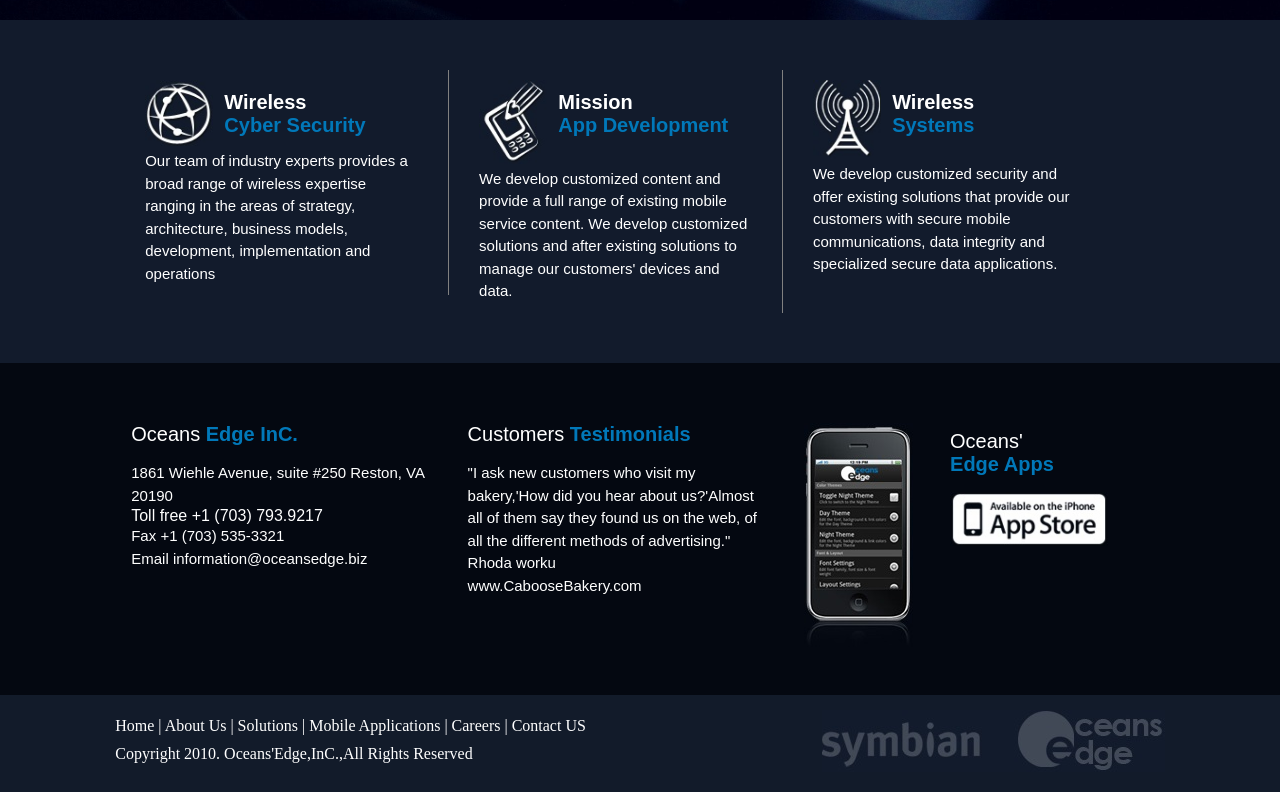
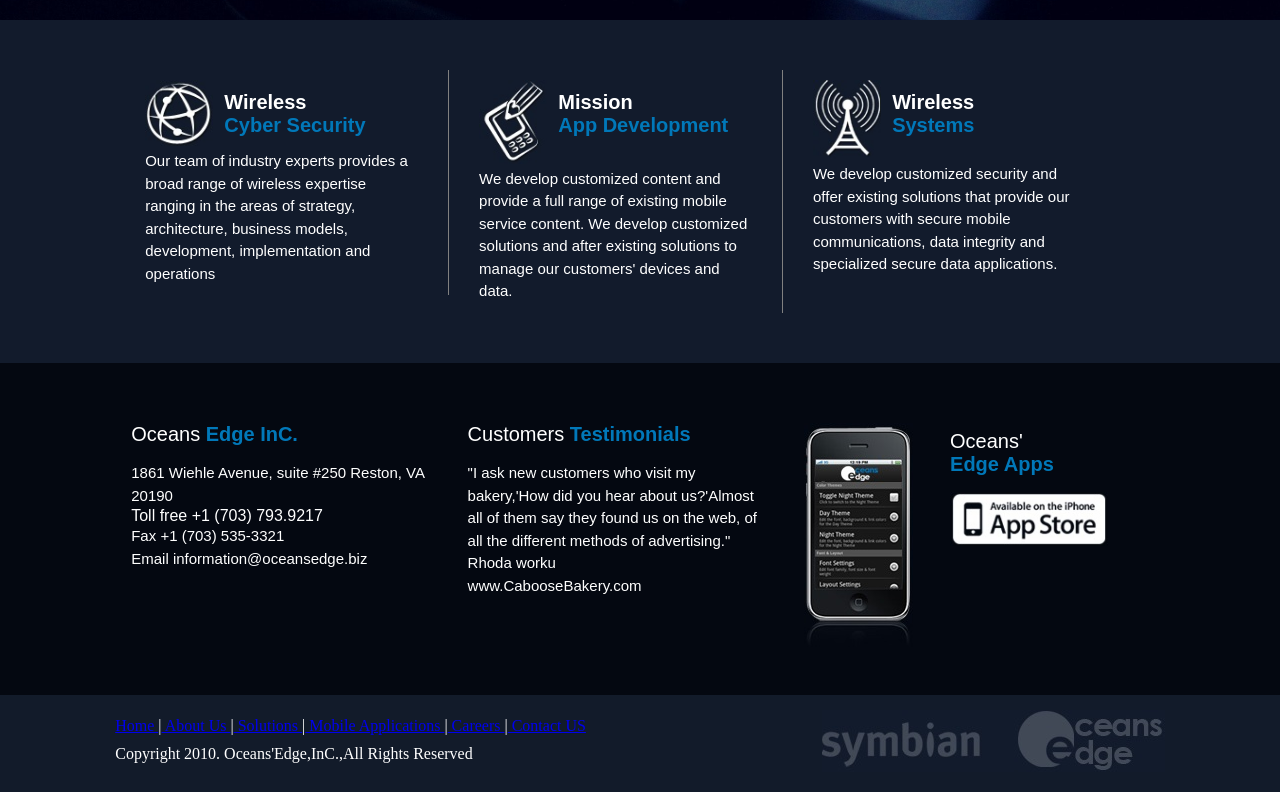
Before and after one commit to RabeyaIslam02/OceansEdge, a plain HTML site: page index.html in a window 1280 px wide. Shown: the part 541-1333 px from the top of the page. Drawn offline with Linux system fonts and the light colour scheme.

Commit message:
Update index.html

```diff
--- a/index.html
+++ b/index.html
@@ -125,7 +125,7 @@
 	<footer>
 		<div class="wrapper">
 			<div class="options">
-				<p>Home | About Us | Solutions | Mobile Applications | Careers | Contact US</p>
+				<p><a href="index.html">Home </a>|<a href="#"> About Us </a>|<a href="#"> Solutions </a>|<a href="#"> Mobile Applications </a>|<a href="#"> Careers </a>|<a href="#"> Contact US</a></p>
 				<p>Copyright 2010. Oceans'Edge,InC.,All Rights Reserved</p>
 			</div>
 			<div class="image">
```
